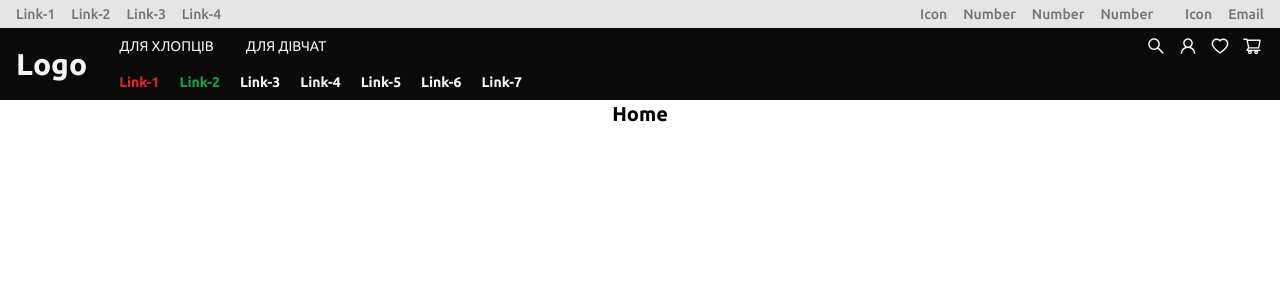
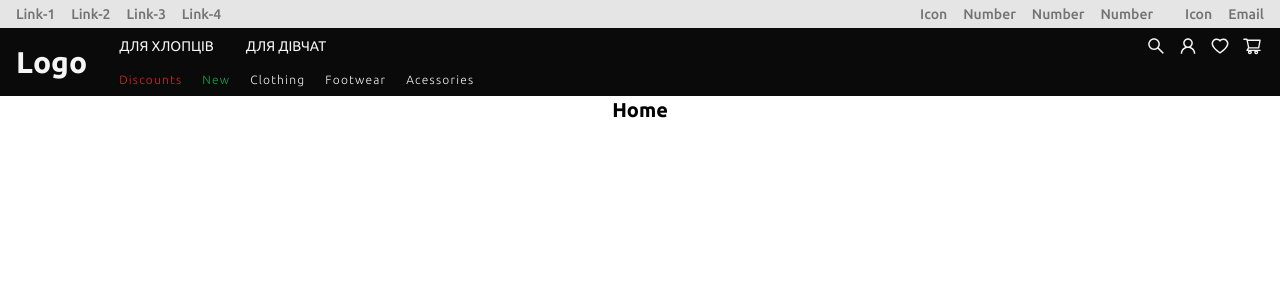
Before and after one commit to DeFosu/react-shop-clothes-template, a React (Vite) app: page / in a window 1280 px wide. Shown: the top 300 px of the page. Built offline with nearby package versions, Linux system fonts and the light colour scheme.

Commit message:
style: change list names

```diff
--- a/src/components/Header/Header.tsx
+++ b/src/components/Header/Header.tsx
@@ -15,35 +15,28 @@ import TopBar from "./TopBar";
 
 const navigationMenuData = [
     {
-        text: "Link-1",
+        text: "Discounts",
         link: "/",
         color: "text-red-600",
     },
     {
-        text: "Link-2",
+        text: "New",
         link: "/",
         color: "text-green-600",
     },
     {
-        text: "Link-3",
+        text: "Clothing",
         link: "/",
     },
     {
-        text: "Link-4",
+        text: "Footwear",
         link: "/",
     },
     {
-        text: "Link-5",
+        text: "Acessories",
         link: "/",
     },
-    {
-        text: "Link-6",
-        link: "/",
-    },
-    {
-        text: "Link-7",
-        link: "/",
-    },
+
 ];
 
 const Header: React.FC = () => {
--- a/src/components/Header/NavigationMenu.tsx
+++ b/src/components/Header/NavigationMenu.tsx
@@ -10,7 +10,7 @@ interface NavigationMenuProps {
 }
 
 const NavigationMenu: React.FC<NavigationMenuProps> = ({ links }) => (
-    <ul className="flex gap-5 text-sm font-semibold">
+    <ul className="flex gap-5 text-xs font-light tracking-widest">
         {links.map((link, index) => (
             <li key={index} className={`py-2 ${link.color || ""}`}>
                 <a href="">{link.text}</a>
```
